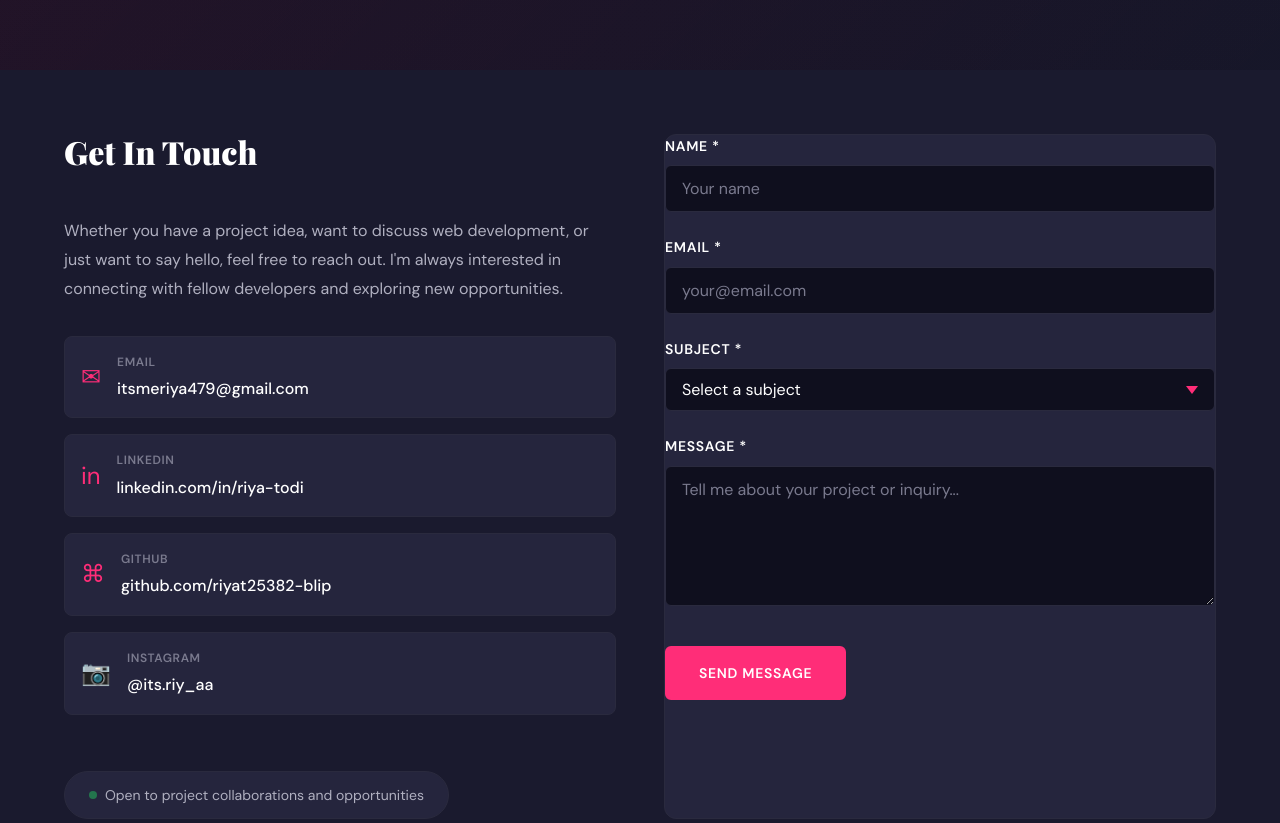
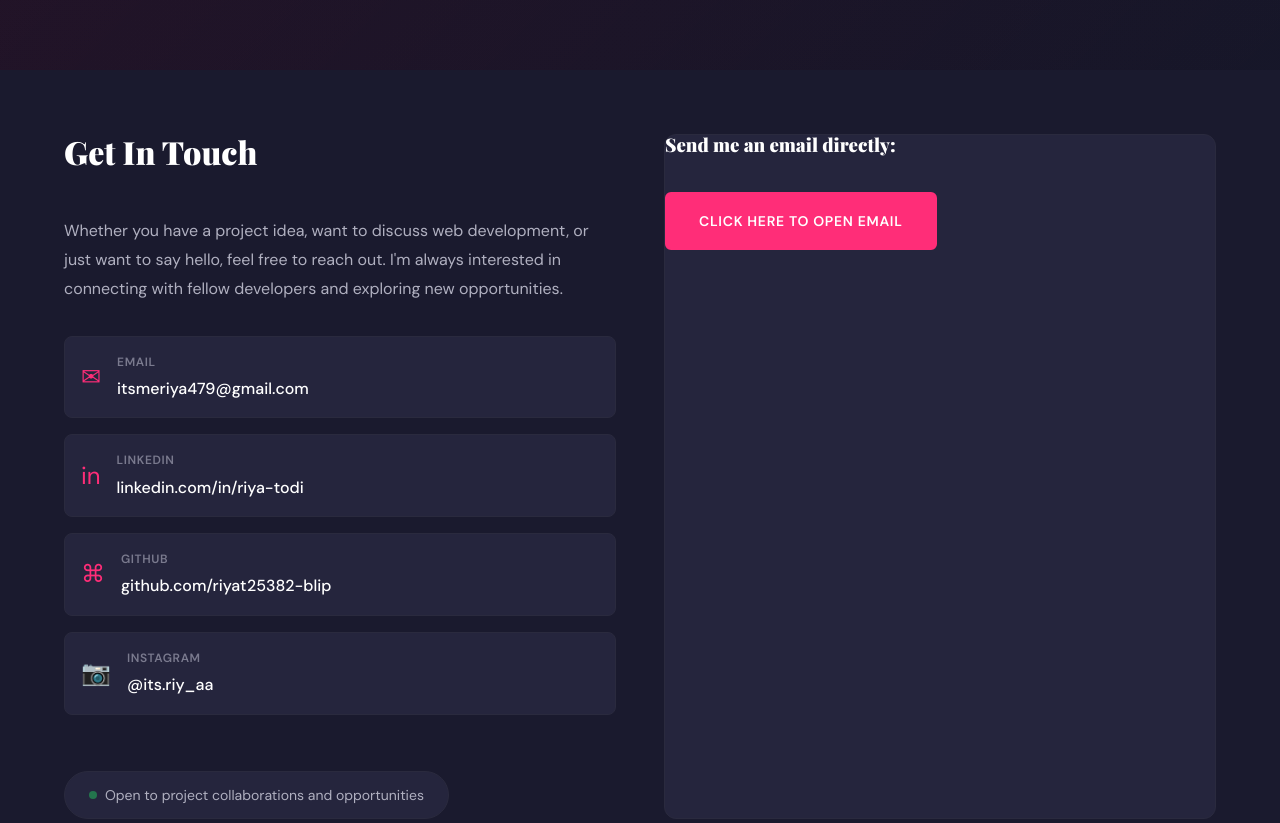
Before and after one commit to riyat25382-blip/riya-portfolio-2, a website: page contact.html in a window 1280 px wide. Shown: the part 660-1483 px from the top of the page. Drawn offline with nearby package versions, Linux system fonts and the light colour scheme; a web font is replaced by a local one.

Commit message:
Remove serverless API - using mailto instead

```diff
--- a/contact.html
+++ b/contact.html
@@ -78,38 +78,12 @@
         </div>
 
         <!-- Contact Form -->
-        <form class="contact-form" id="contactForm">
-
-          <div class="form-group">
-            <label for="name">Name *</label>
-            <input type="text" id="name" name="name" placeholder="Your name" required>
-          </div>
-
-          <div class="form-group">
-            <label for="email">Email *</label>
-            <input type="email" id="email" name="email" placeholder="your@email.com" required>
-          </div>
-
-          <div class="form-group">
-            <label for="topic">Subject *</label>
-            <select id="topic" name="topic" required>
-              <option value="">Select a subject</option>
-              <option value="project">Project Collaboration</option>
-              <option value="freelance">Freelance Opportunity</option>
-              <option value="internship">Internship/Job</option>
-              <option value="question">General Question</option>
-              <option value="feedback">Feedback</option>
-              <option value="other">Other</option>
-            </select>
-          </div>
-
-          <div class="form-group">
-            <label for="message">Message *</label>
-            <textarea id="message" name="message" placeholder="Tell me about your project or inquiry..." required></textarea>
-          </div>
-
-          <button type="submit" class="btn btn-primary form-submit">Send Message</button>
-        </form>
+        <div class="contact-form" style="display: flex; flex-direction: column; gap: 20px;">
+          <h3>Send me an email directly:</h3>
+          <a href="mailto:itsmeriya479@gmail.com?subject=Portfolio%20Inquiry&body=Hi%20Riya,%0A%0AI%20am%20interested%20in%20discussing%20a%20project.%0A%0AName:%0AEmail:%0AMessage:%0A" class="btn btn-primary form-submit" style="text-align: center; text-decoration: none;">
+            Click Here to Open Email
+          </a>
+        </div>
       </div>
     </section>
   </main>
```
